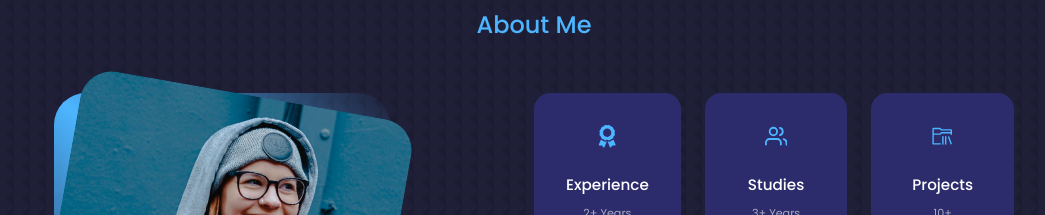
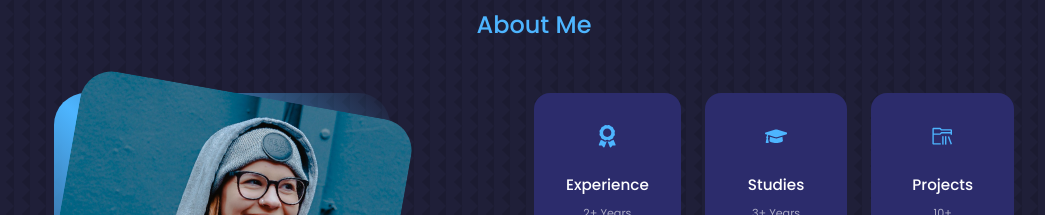
Before and after one commit to Kwts0s/react-portfolio, a React (Create React App) app: page / in a window 1280 px wide. Shown: the part 946-1161 px from the top of the page, without its empty margins (106-1151 px from the left). Built offline with nearby package versions, Linux system fonts and the light colour scheme.

Commit message:
study icon

```diff
--- a/src/components/about/About.jsx
+++ b/src/components/about/About.jsx
@@ -2,7 +2,7 @@ import React from 'react'
 import './about.css'
 import ME from '../../assets/me-about.jpg'
 import {FaAward} from 'react-icons/fa'
-import {FiUsers} from 'react-icons/fi'
+import {FaGraduationCap} from 'react-icons/fa'
 import {VscFolderLibrary} from 'react-icons/vsc'
 
 const About = () => {
@@ -26,7 +26,7 @@ const About = () => {
           </article>
 
           <article className="about__card">
-            <FiUsers className="about__icon"/>
+            <FaGraduationCap className="about__icon"/>
             <h5>Studies</h5>
             <small>3+ Years Studying</small>
           </article>
@@ -34,7 +34,7 @@ const About = () => {
           <article className="about__card">
             <VscFolderLibrary className="about__icon"/>
             <h5>Projects</h5>
-            <small>10+ </small>
+            <small>10+  </small>
           </article>
 
         </div>
```
